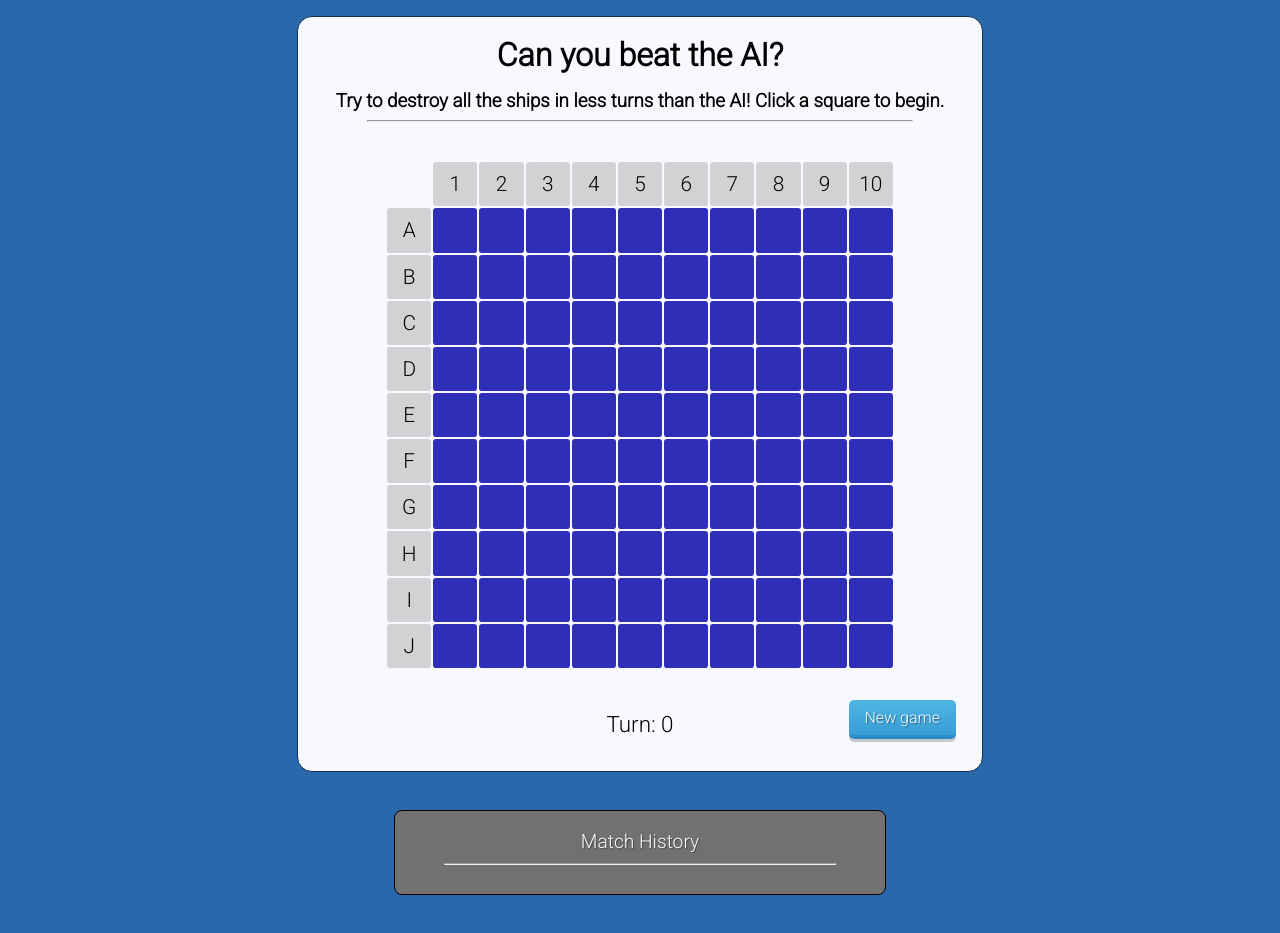
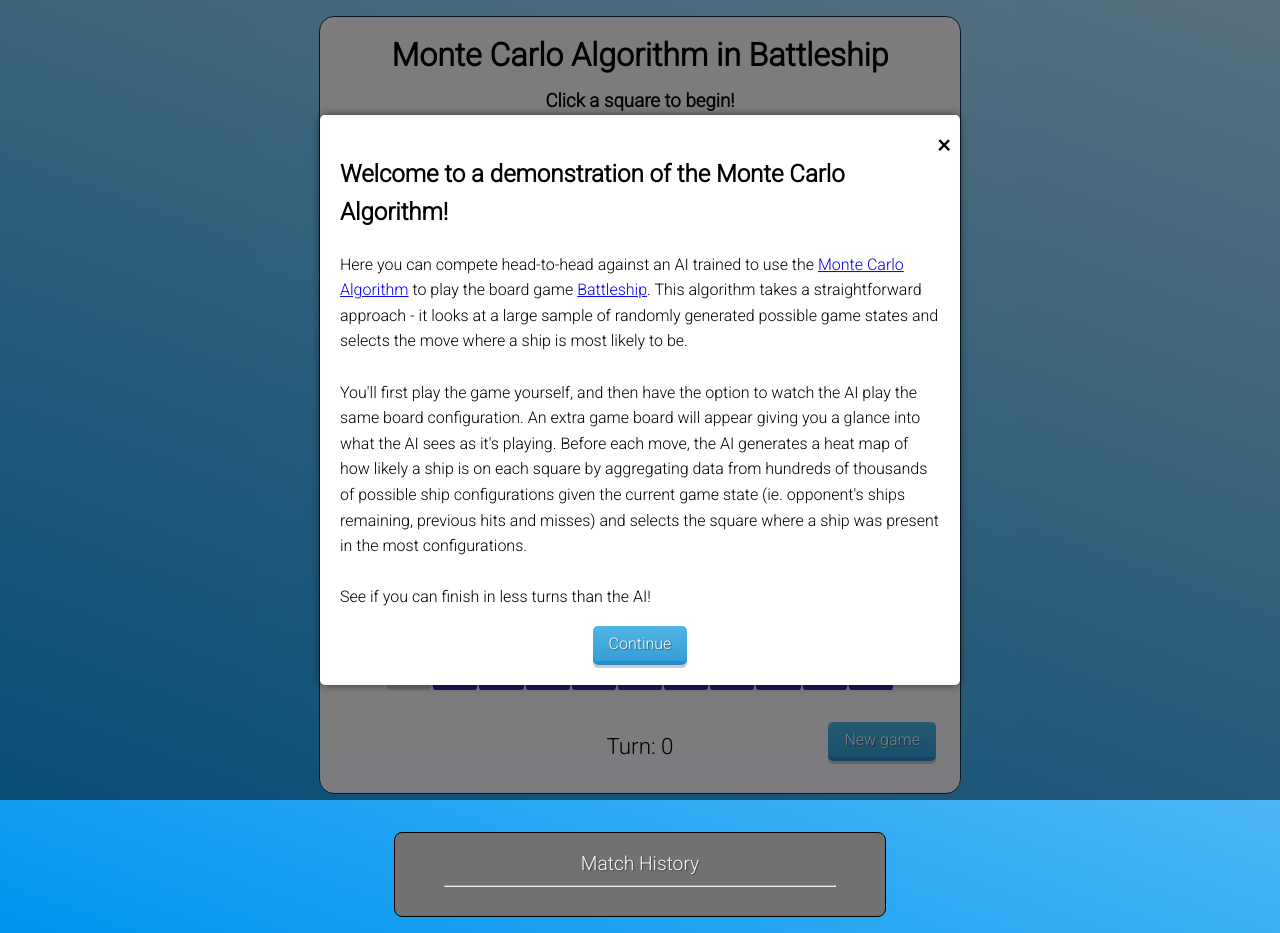
Before and after one commit to xuj1210/battleship-montecarlo, a website with bundled scripts: page frontend/src/index.html in a window 1280 px wide. Before the commit the page ends 911 px from the top, so only its background shows below. Built offline with nearby package versions, Linux system fonts and the light colour scheme.

Commit message:
added explanation popup, colour legend

```diff
--- a/frontend/src/index.html
+++ b/frontend/src/index.html
@@ -13,12 +13,45 @@
 </head>
 
 <body>
+  <div class="popup" id="myPopup">
+    <!-- Popup content -->
+    <div class="popup-content">
+      <span class="close-btn" onclick="closePopup()">&times;</span>
+      <h2>Welcome to a demonstration of the Monte Carlo Algorithm!</h2>
+      <p>Here you can compete head-to-head against an AI trained to use the
+        <a target="_blank" href="https://en.wikipedia.org/wiki/Monte_Carlo_algorithm">Monte Carlo Algorithm</a> to play
+        the board game <a target="_blank" href="https://en.wikipedia.org/wiki/Battleship_(game)">Battleship</a>.
+        This algorithm takes a straightforward approach - it looks at a large sample of
+        randomly
+        generated possible game states and selects the move where a ship is most likely to be.
+        <br /><br />
+        You'll first play the game yourself, and then have the option to watch the AI play the
+        same board configuration. An extra game board will appear giving you a glance into what the AI sees as it's
+        playing. Before each move, the AI generates a heat map of how likely a ship is on each square by
+        aggregating
+        data from hundreds of thousands of possible ship configurations given the current game state (ie. opponent's
+        ships remaining, previous hits and misses) and selects the square where a ship was present in the most
+        configurations.
+        <br /><br />
+        See if you can finish in less turns than the AI!
+      </p>
+      <div style="text-align: center"><button onclick="closePopup()">Continue</button></div>
+
+    </div>
+  </div>
   <div id="game-wrapper">
     <div id="header">
-      <h1 class="title">Can you beat the AI?</h1>
-      <h3 class="description">Try to destroy all the ships in less turns than the AI! Click a square to begin.</h3>
+      <h1 class="title">Monte Carlo Algorithm in Battleship</h1>
+      <h3 class="description">Click a square to begin!</h3>
     </div>
     <hr />
+    <h3 class="description">
+      <div>
+        <span style="color:rgb(161, 54, 54)">&#9632;</span> = hit
+        <span style="color:rgb(121, 134, 134)">&#9632;</span> = miss
+        <span style="color:rgb(66, 66, 66)">&#9632;</span> = sunk
+      </div>
+    </h3>
     <div id="board-bar">
       <span id="main-board" class="board-container"></span>
       <!-- <div class="board-container" id="internal-board"></div> -->
@@ -53,5 +86,14 @@
   <!-- <button id="auto-win">Auto win</button> -->
 </body>
 <script type="module" src='index.js'></script>
+<script>
+  window.onload = function () {
+    document.getElementById("myPopup").style.display = "block";
+  }
+
+  function closePopup() {
+    document.getElementById("myPopup").style.display = "none";
+  }
+</script>
 
 </html>
--- a/frontend/src/styles.css
+++ b/frontend/src/styles.css
@@ -5,7 +5,7 @@
 
 body {
     background: #2a68ab;
-    /* background: linear-gradient(200deg, #b2e3ff, #0095ef); */
+    background: linear-gradient(200deg, #b2e3ff, #0095ef);
     margin: 0;
     min-height: 100vh;
 }
@@ -26,6 +26,38 @@ body {
 
 .description {
     margin: auto 2em auto 2em;
+}
+
+.popup {
+    display: none;
+    position: fixed;
+    top: 0;
+    left: 0;
+    right: 0;
+    bottom: 0;
+    background-color: rgba(0,0,0,0.5);
+    z-index: 999;
+}
+
+.popup-content {
+    position: absolute;
+    top: 50%;
+    left: 50%;
+    transform: translate(-50%, -50%);
+    background-color: white;
+    padding: 20px;
+    border-radius: 5px;
+    box-shadow: 0px 0px 10px rgba(0,0,0,0.5);
+    line-height: 1.6;
+}
+
+.close-btn {
+    position: absolute;
+    top: 10px;
+    right: 10px;
+    font-size: 24px;
+    font-weight: bold;
+    cursor: pointer;
 }
 
 #game-wrapper {
@@ -137,7 +169,6 @@ button {
 }
 
 button {
-
     background: linear-gradient(to bottom, #4eb5e5 0%, #389ed5 100%);
     border: none;
     border-radius: 5px;
```
Also changed, not shown: frontend/src/index.js (+0 -34 lines).
